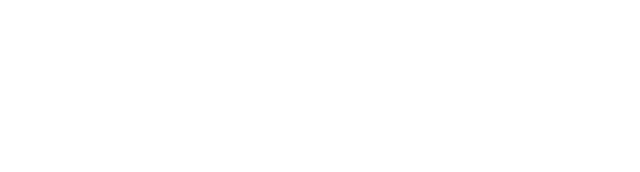
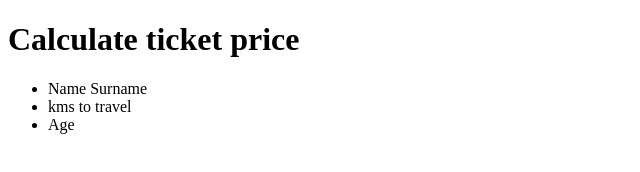
Before and after one commit to leamusa/js-biglietto-treno-form, a plain HTML site: page index.html in a window 1280 px wide. Shown: the whole page, without its empty margins (0-640 px from the left). Drawn offline with Linux system fonts and the light colour scheme.

```diff
--- a/index.html
+++ b/index.html
@@ -4,9 +4,22 @@
     <meta charset="UTF-8" />
     <meta name="viewport" content="width=device-width, initial-scale=1.0" />
     <link rel="stylesheet" href="./assets/css/style.css" />
+
     <title>Document</title>
   </head>
   <body>
+    <header>
+      <h1>Calculate ticket price</h1>
+    </header>
+    <main>
+      <section>
+        <ul class="price">
+          <li>Name Surname</li>
+          <li>kms to travel</li>
+          <li>Age</li>
+        </ul>
+      </section>
+    </main>
     <script src="./assets/js/main.js"></script>
   </body>
 </html>
```
